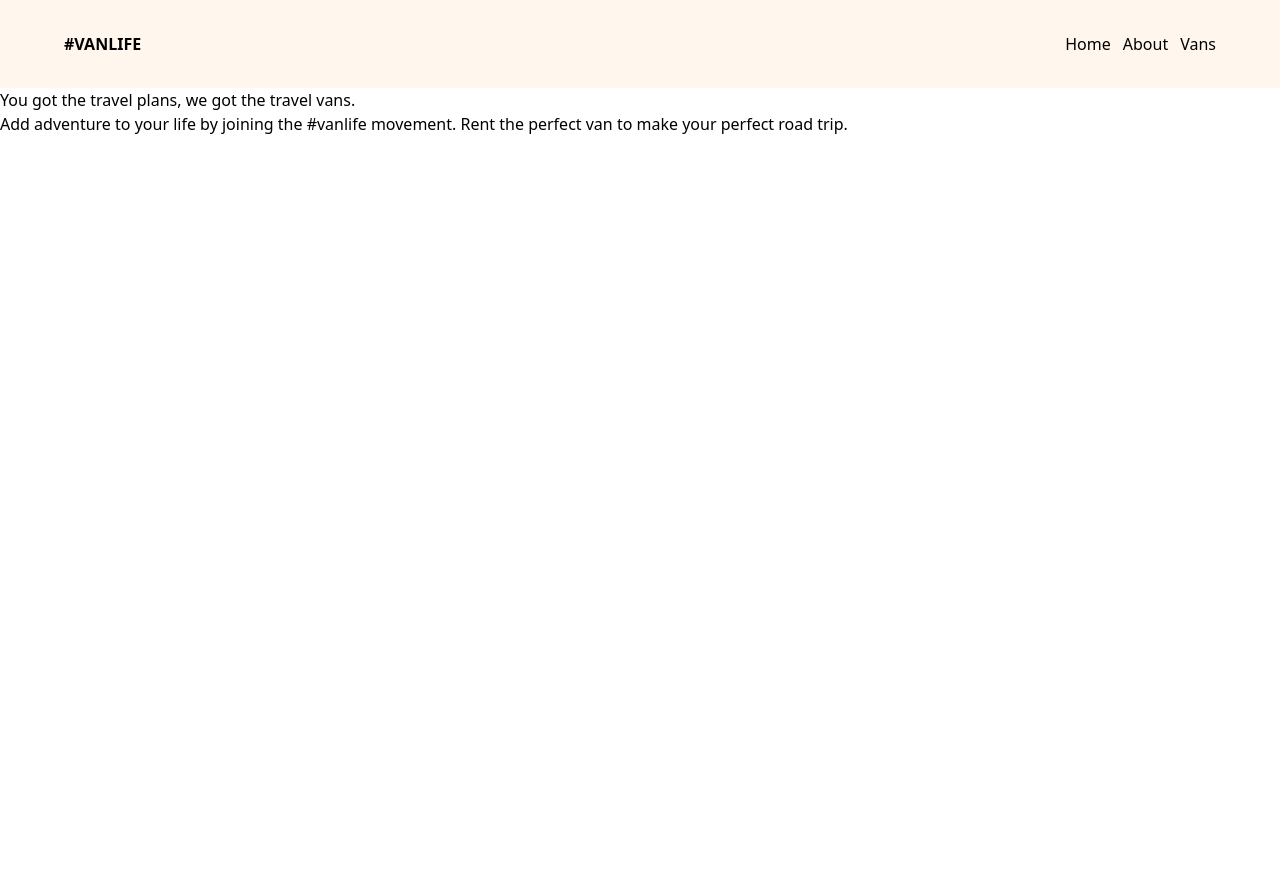
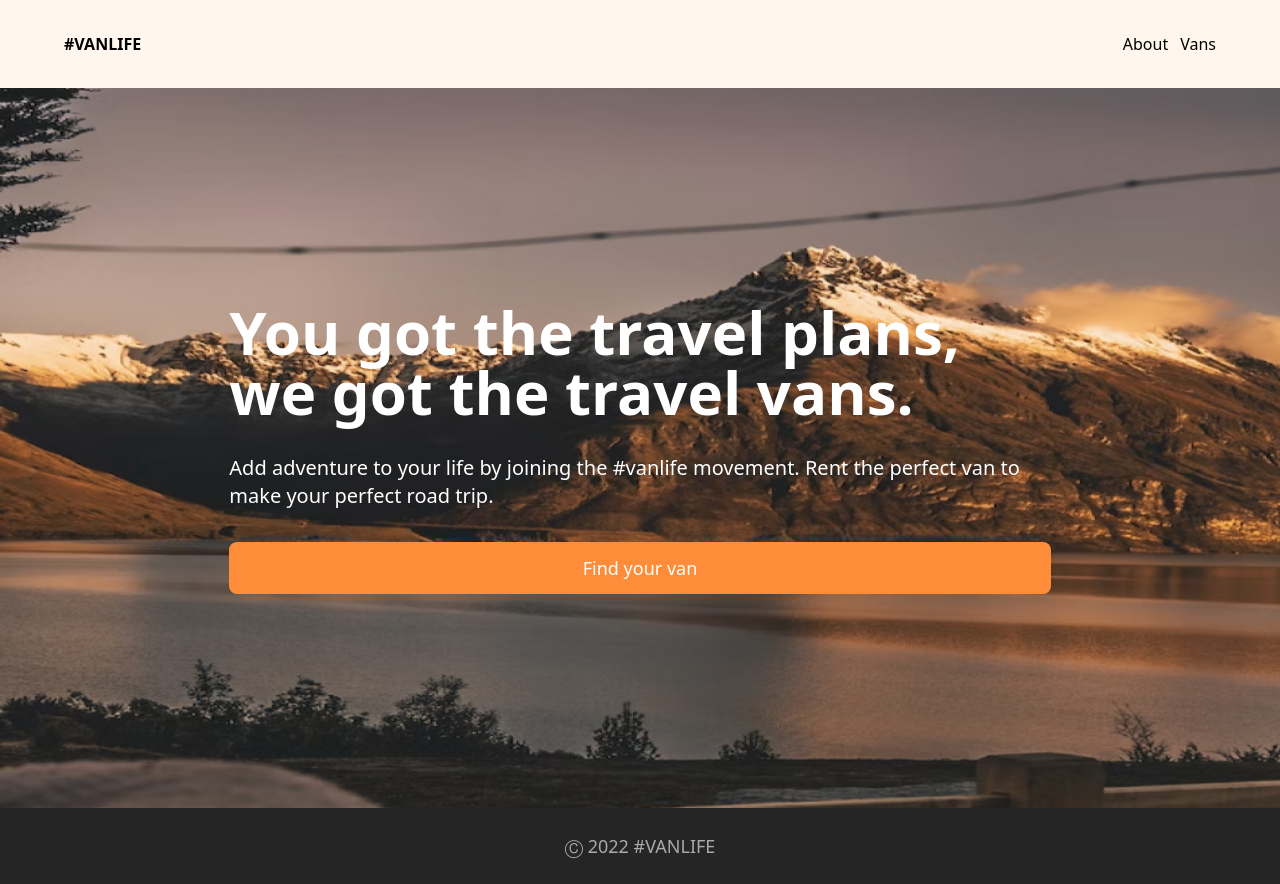
Before and after one commit to gasangw/React-series, a React (Vite) app: page / in a window 1280 px wide. Before the commit the page ends 800 px from the top, so only its background shows below. Built offline with nearby package versions, Linux system fonts and the light colour scheme.

Commit message:
style the home component and the footer section

```diff
--- a/src/App.jsx
+++ b/src/App.jsx
@@ -2,6 +2,7 @@ import Navbar from './Components/Navbar'
 import About from './Components/About'
 import Vans from './Components/Vans'
 import Home from './Components/Home'
+import Footer from './Components/Footer'
 import { Routes, Route } from 'react-router-dom'
 function App() {
 
@@ -13,6 +14,7 @@ function App() {
         <Route path="/about" element={<About />} />
         <Route path="/vans" element={<Vans />} />
       </Routes>
+      <Footer />
     </>
   )
 }
--- /dev/null
+++ b/src/Components/Footer.jsx
@@ -0,0 +1,11 @@
+import React from 'react'
+
+function Footer() {
+  return (
+    <div className="bg-[#252525] py-6">
+       <p className="text-[#AAAAAA] text-center text-lg">Ⓒ 2022 #VANLIFE</p>
+    </div>
+  )
+}
+
+export default Footer
--- a/src/Components/Home.jsx
+++ b/src/Components/Home.jsx
@@ -1,10 +1,15 @@
 import React from 'react'
+import { Link } from 'react-router-dom'
+import backgroundImg from '../assets/image2.jpg'
 
 function Home() {
   return (
-    <div>
-        <h1>You got the travel plans, we got the travel vans.</h1>
-        <p>Add adventure to your life by joining the #vanlife movement. Rent the perfect van to make your perfect road trip.</p>
+    <div className="text-white flex flex-col items-center justify-center px-6 bg-no-repeat bg-cover h-[90vh]" style={{backgroundImage: `url(${backgroundImg})`}}>
+       <div className='w-2/3'>
+         <h1 className="text-6xl font-bold">You got the travel plans, we got the travel vans.</h1>
+         <p className="py-8 text-xl">Add adventure to your life by joining the #vanlife movement. Rent the perfect van to make your perfect road trip.</p>
+         <Link to="/vans" className="py-3 flex justify-center items-center text-lg rounded-lg font-medium text-white bg-[#FF8C38] hover:bg-[#c38558]">Find your van</Link>
+       </div>
     </div>
   )
 }
--- a/src/Components/Navbar.jsx
+++ b/src/Components/Navbar.jsx
@@ -8,7 +8,6 @@ function Navbar() {
            <NavLink to='/' className='text-black font-bold hover:font-bold hover:underline'>#VANLIFE</NavLink>
         </div>
         <nav className='flex gap-3'>
-           <NavLink to='/' className="hover:font-bold hover:underline">Home</NavLink>
            <NavLink to='/about' className="hover:font-bold hover:underline">About</NavLink>
            <NavLink to='/vans' className="hover:font-bold hover:underline">Vans</NavLink>
         </nav>
```
Also changed, not shown: src/assets/image1.jpg (added), src/assets/image2.jpg (added).
